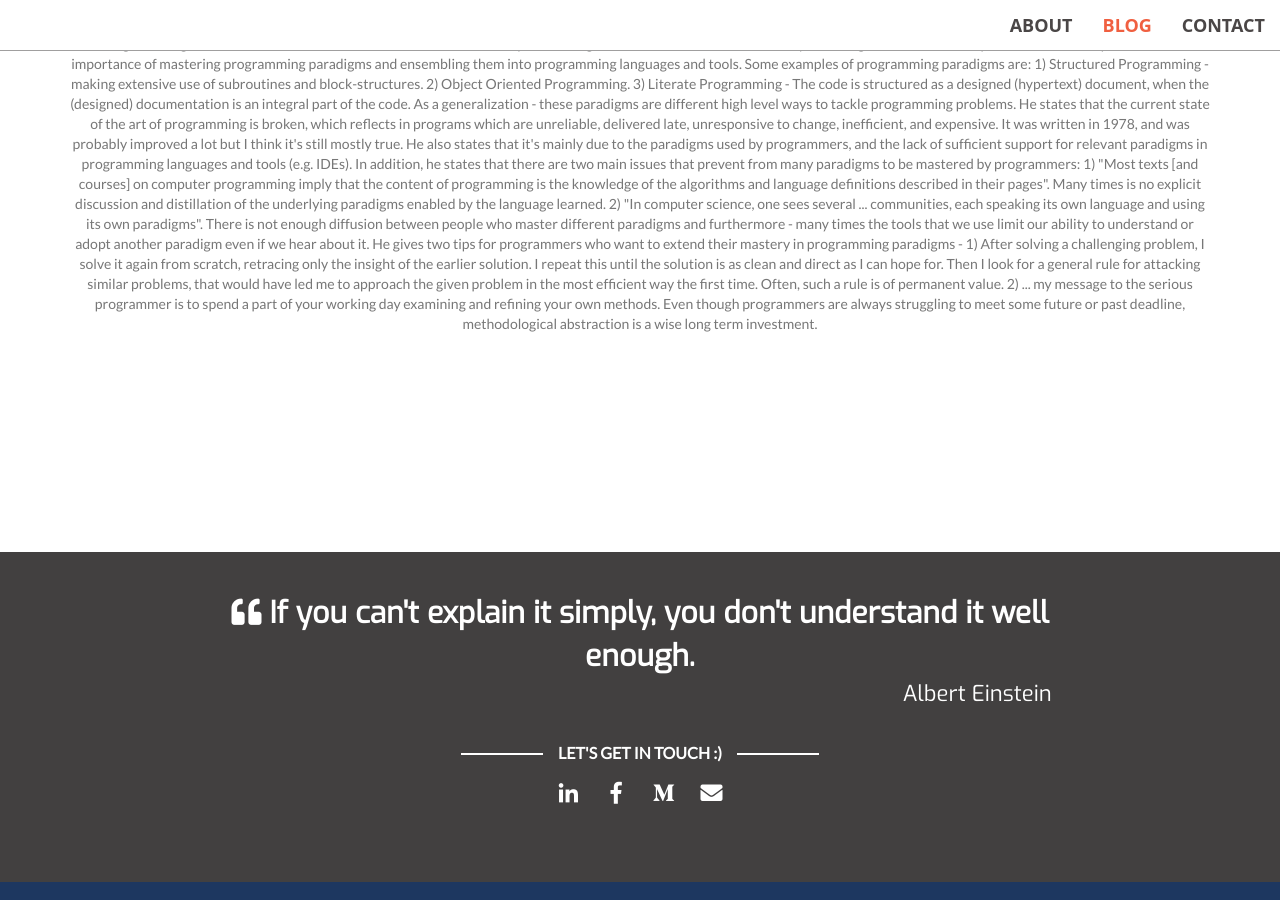
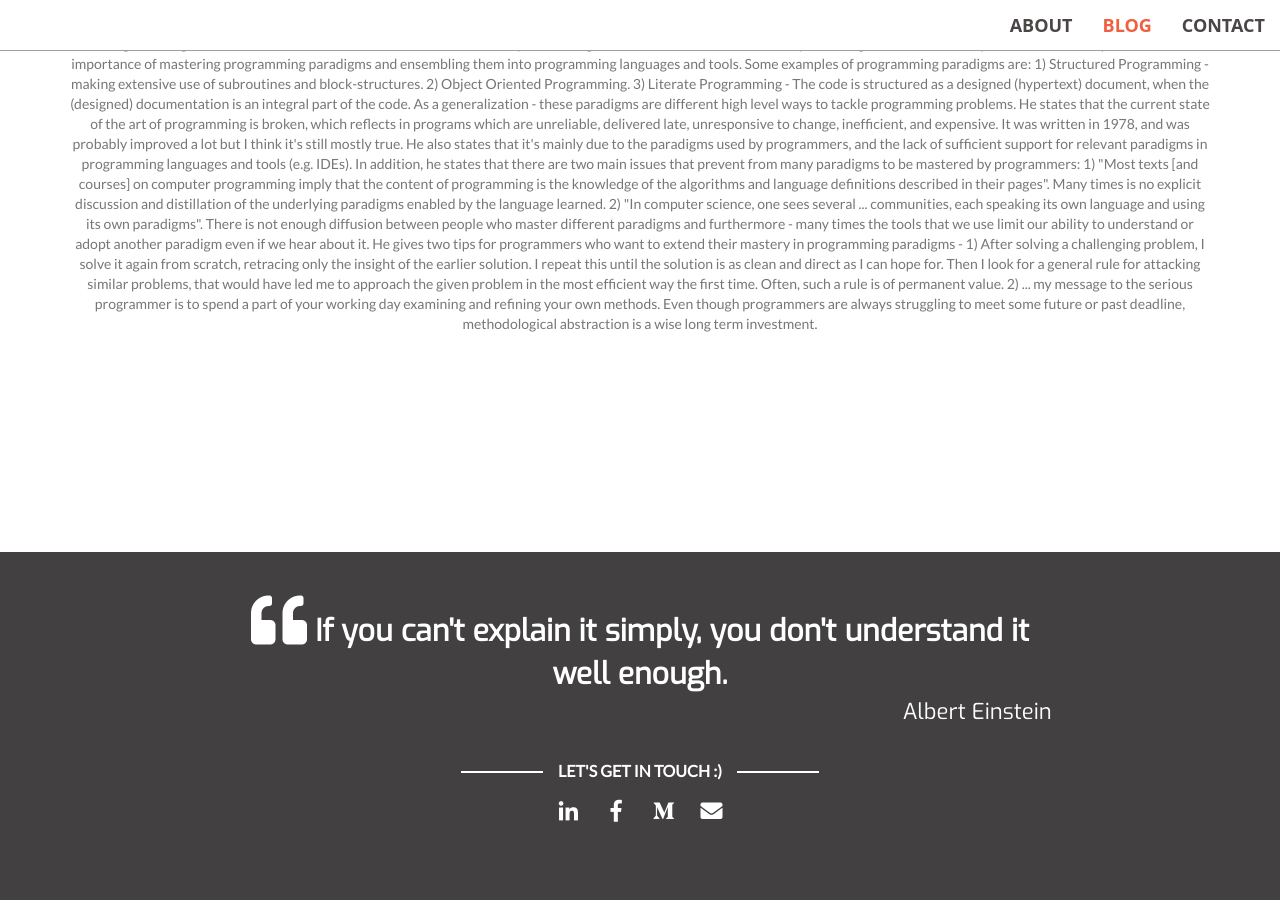
Before and after one commit to idan-bassuk/idan-bassuk.github.io, a Jekyll site: the page built from index.html, in a window 1280 px wide and 900 px high, scrolled down 1788 px. Built offline with Jekyll 4.4.1, drawn with Linux system fonts in a browser that asks for light colours.

Commit message:
Update _base.scss

```diff
--- a/_sass/_base.scss
+++ b/_sass/_base.scss
@@ -49,8 +49,8 @@
 
 footer { margin: 0px; min-height: 30%; width: 100% !important; padding: 40px;}
 footer .quote    { font-family: 'Exo', sans-serif; font-weight: bold; font-size: 30px;}
-footer .quote-by { font-weight: 400; font-size: 22px; padding-left: 10px; }
-footer .fa { color: #fff; margin: 25px; }
+footer .quote i  { font-size: 56px;}
+footer .quote-by { font-weight: 400; font-size: 22px; }
 
 
 html,
```
